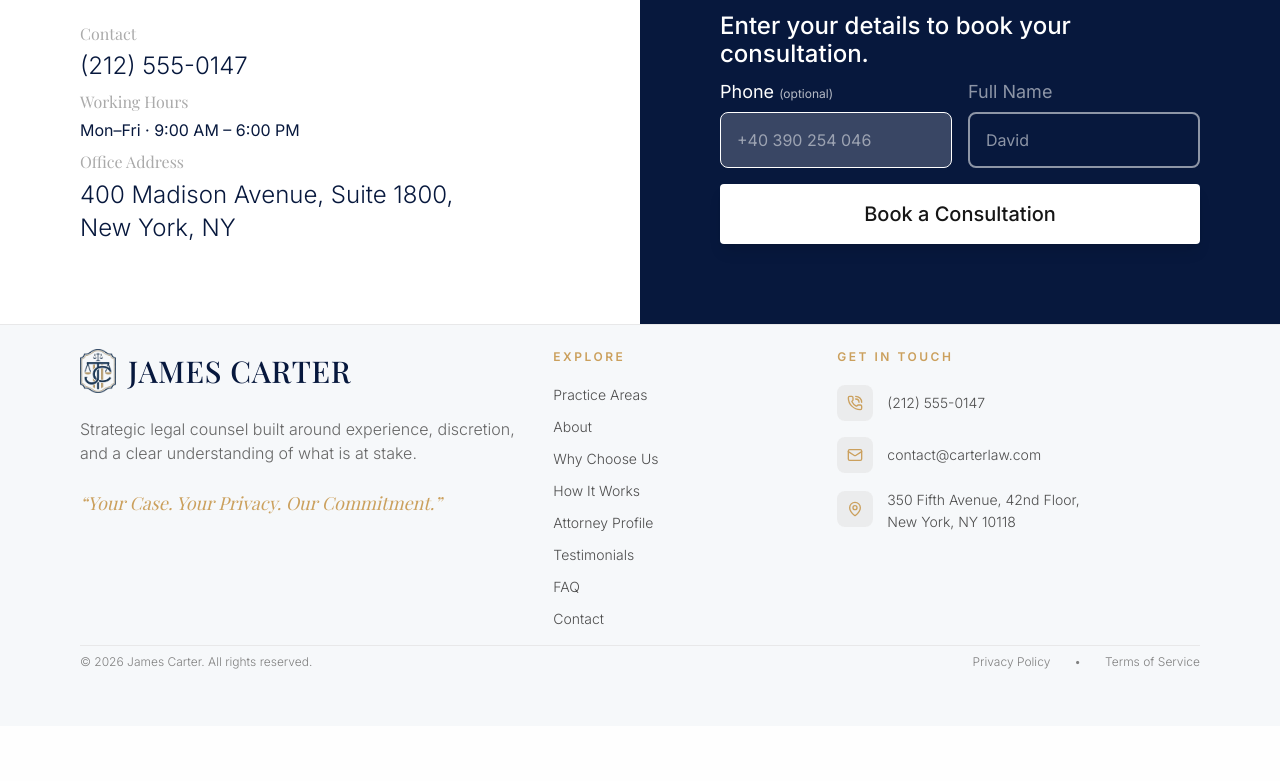
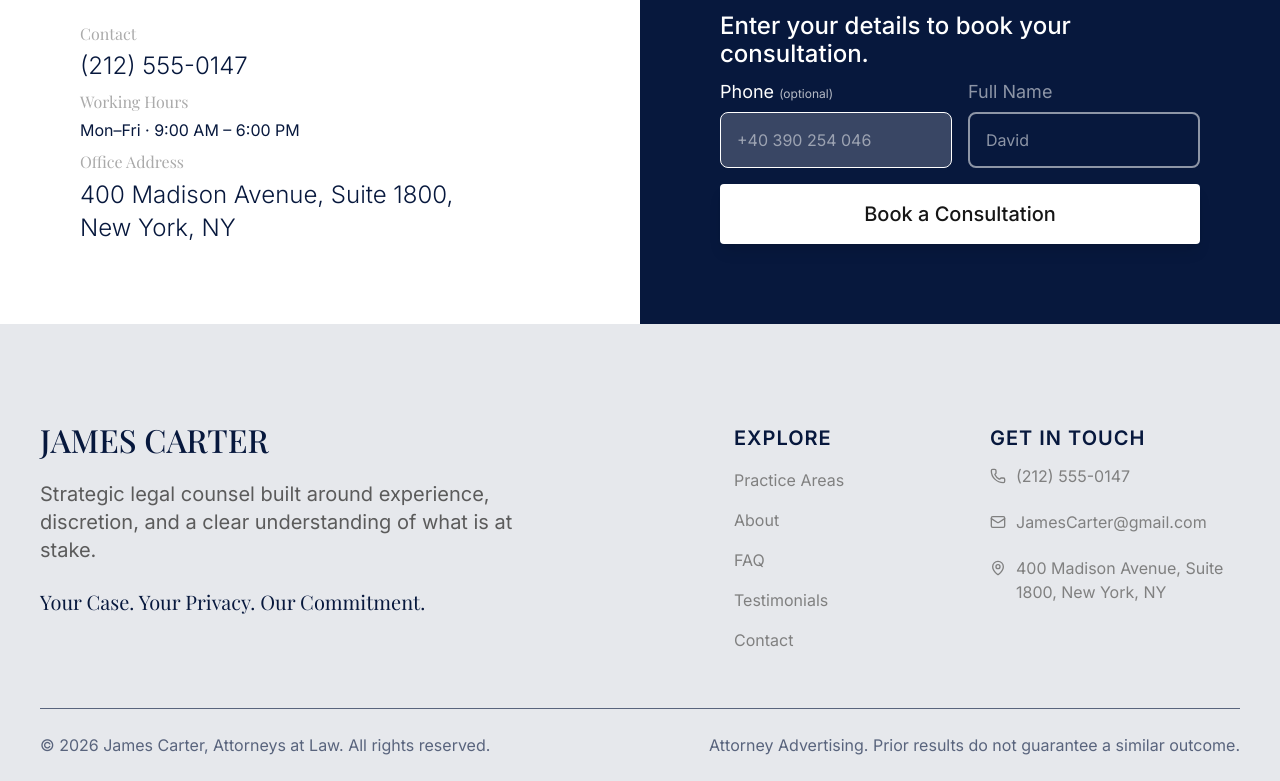
Before and after one commit to mahdidesignerrr/james-carter-lawyer, a Next.js app: page / in a window 1280 px wide. Shown: the part 7742-8523 px from the top of the page. Before the commit the page ends 8468 px from the top, so only its background shows below. Built offline with nearby package versions, Linux system fonts and the light colour scheme; a web font is replaced by a local one.

Commit message:
refactor(footer): align layout and typography with figma node 566:1738

```diff
--- a/src/presentation/components/organisms/FooterSection.tsx
+++ b/src/presentation/components/organisms/FooterSection.tsx
@@ -1,127 +1,98 @@
 "use client";
 
 import React from "react";
-import Image from "next/image";
 import { useScrollNavigation } from "@/application/use-scroll-navigation.hook";
-import { PhoneCall, Mail, MapPin } from "lucide-react";
+import { Phone, Mail, MapPin } from "lucide-react";
 
 export const FooterSection: React.FC = () => {
   const { scrollTo } = useScrollNavigation();
 
   return (
-    <footer className="bg-[#f6f8fa] text-[#161616] border-t border-neutral-200/80 pt-16 lg:pt-24 pb-14 relative overflow-hidden">
-      <div className="max-w-7xl mx-auto px-6 md:px-12 lg:px-20 relative z-10">
-        {/* Spacious 3-Column Grid Matching Figma Node 566:1738 */}
-        <div className="grid grid-cols-1 md:grid-cols-12 gap-12 lg:gap-16 pb-16 border-b border-neutral-200/80">
-          {/* Col 1: Brand Story & Mission (5 Cols) */}
-          <div className="md:col-span-5 flex flex-col items-start gap-4">
-            <div className="flex items-center gap-3">
-              <Image
-                src="/assets/images/logo.png"
-                alt="James Carter"
-                width={48}
-                height={60}
-                className="w-9 h-11 object-contain"
-              />
-              <span className="font-serif font-medium text-2xl lg:text-3xl text-[#07183d] uppercase tracking-wide">
+    <footer className="bg-[#e6e8ec] text-[#07183d] pt-[80px] lg:pt-[100px] px-6 sm:px-12 lg:px-8">
+      <div className="max-w-[1200px] mx-auto w-full">
+        {/* Main Content (Figma Node 566:1747) */}
+        <div className="flex flex-col lg:flex-row items-start justify-between gap-12 lg:gap-16 pb-[48px]">
+          {/* Left Column: James Carter narrative (Node 566:1739) */}
+          <div className="flex flex-col gap-6 items-start max-w-[500px]">
+            <h3 className="font-serif font-medium text-[#07183d] text-2xl lg:text-[32px] uppercase tracking-normal">
               James Carter
-              </span>
-            </div>
-
-            <p className="font-sans font-light text-sm sm:text-base text-[#666666] leading-relaxed max-w-md pt-2">
+            </h3>
+            <p className="font-sans font-normal text-base sm:text-lg lg:text-[20px] text-[#5b5b5b] leading-relaxed">
               Strategic legal counsel built around experience, discretion, and a clear understanding of what is at stake.
             </p>
-
-            <p className="font-serif italic text-base lg:text-lg text-[#cba05d] pt-2">
-              &ldquo;Your Case. Your Privacy. Our Commitment.&rdquo;
+            <p className="font-serif font-normal text-lg lg:text-[20px] text-[#07183d]">
+              Your Case. Your Privacy. Our Commitment.
             </p>
           </div>
 
-          {/* Col 2: Navigation Links (3 Cols) */}
-          <div className="md:col-span-3 flex flex-col items-start gap-4">
-            <span className="font-sans font-semibold text-xs text-[#cba05d] tracking-[2.5px] uppercase mb-1">
+          {/* Right Columns: Explore + Get in Touch (Node 566:1746) */}
+          <div className="flex flex-col sm:flex-row gap-10 sm:gap-14 lg:gap-[56px] items-start">
+            {/* Explore (Node 566:1737) */}
+            <div className="flex flex-col gap-6 sm:gap-8 items-start w-full sm:w-[180px] lg:w-[200px]">
+              <h4 className="font-sans font-semibold text-[#07183d] text-lg lg:text-[20px] uppercase tracking-wider">
                 Explore
-            </span>
-            <ul className="flex flex-col gap-3 font-sans font-light text-sm text-[#4d4d4d]">
+              </h4>
+              <ul className="flex flex-col items-start w-full font-sans text-base text-[#808080]">
                 {[
                   { label: "Practice Areas", target: "practice-areas" },
                   { label: "About", target: "introduction" },
-                { label: "Why Choose Us", target: "why-us" },
-                { label: "How It Works", target: "how-it-works" },
-                { label: "Attorney Profile", target: "attorney" },
+                  { label: "FAQ", target: "faq" },
                   { label: "Testimonials", target: "testimonials" },
-                { label: "FAQ", target: "faq" },
                   { label: "Contact", target: "contact" },
-              ].map((item) => (
-                <li
-                  key={item.label}
-                  onClick={() => scrollTo(item.target)}
-                  className="hover:text-[#cba05d] transition-colors cursor-pointer"
+                ].map((link) => (
+                  <li key={link.target} className="py-2 w-full">
+                    <button
+                      onClick={() => scrollTo(link.target)}
+                      className="text-[#808080] hover:text-[#07183d] transition-colors cursor-pointer text-left select-none"
                     >
-                  {item.label}
+                      {link.label}
+                    </button>
                   </li>
                 ))}
               </ul>
             </div>
 
-          {/* Col 3: Direct Contact Details (4 Cols) */}
-          <div className="md:col-span-4 flex flex-col items-start gap-4">
-            <span className="font-sans font-semibold text-xs text-[#cba05d] tracking-[2.5px] uppercase mb-1">
+            {/* Get in Touch (Node 566:1706) */}
+            <div className="flex flex-col gap-6 sm:gap-8 items-start">
+              <h4 className="font-sans font-semibold text-[#07183d] text-lg lg:text-[20px] uppercase tracking-wider">
                 Get in Touch
-            </span>
-            <div className="flex flex-col gap-4 font-sans font-light text-sm text-[#4d4d4d]">
+              </h4>
+              <div className="flex flex-col gap-3.5 items-start font-sans text-base text-[#808080]">
                 <a
                   href="tel:2125550147"
-                className="flex items-center gap-3.5 hover:text-[#cba05d] transition-colors group"
+                  className="flex items-center gap-2.5 py-1 text-[#808080] hover:text-[#07183d] transition-colors group cursor-pointer"
                 >
-                <div className="w-9 h-9 rounded-lg bg-neutral-200/60 flex items-center justify-center shrink-0 group-hover:bg-[#cba05d]/20 transition-colors">
-                  <PhoneCall className="w-4 h-4 text-[#cba05d]" />
-                </div>
+                  <Phone className="w-4 h-4 text-[#808080] group-hover:text-[#07183d] shrink-0" />
                   <span>(212) 555-0147</span>
                 </a>
 
                 <a
-                href="mailto:contact@carterlaw.com"
-                className="flex items-center gap-3.5 hover:text-[#cba05d] transition-colors group"
+                  href="mailto:JamesCarter@gmail.com"
+                  className="flex items-center gap-2.5 py-1 text-[#808080] hover:text-[#07183d] transition-colors group cursor-pointer"
                 >
-                <div className="w-9 h-9 rounded-lg bg-neutral-200/60 flex items-center justify-center shrink-0 group-hover:bg-[#cba05d]/20 transition-colors">
-                  <Mail className="w-4 h-4 text-[#cba05d]" />
-                </div>
-                <span>contact@carterlaw.com</span>
+                  <Mail className="w-4 h-4 text-[#808080] group-hover:text-[#07183d] shrink-0" />
+                  <span>JamesCarter@gmail.com</span>
                 </a>
 
-              <div className="flex items-start gap-3.5">
-                <div className="w-9 h-9 rounded-lg bg-neutral-200/60 flex items-center justify-center shrink-0 mt-0.5">
-                  <MapPin className="w-4 h-4 text-[#cba05d]" />
-                </div>
-                <span className="leading-relaxed">
-                  350 Fifth Avenue, 42nd Floor,
-                  <br />
-                  New York, NY 10118
+                <div className="flex items-start gap-2.5 py-1 text-[#808080] max-w-[250px]">
+                  <MapPin className="w-4 h-4 text-[#808080] shrink-0 mt-1" />
+                  <span className="leading-normal">
+                    400 Madison Avenue, Suite 1800, New York, NY
                   </span>
                 </div>
               </div>
             </div>
           </div>
+        </div>
 
-        {/* Bottom Bar: Copyright & Legal Policies */}
-        <div className="pt-8 flex flex-col sm:flex-row items-center justify-between gap-4 font-sans font-light text-xs text-[#808080]">
-          <p>© {new Date().getFullYear()} James Carter. All rights reserved.</p>
-          <div className="flex items-center gap-6">
-            <button
-              onClick={() => scrollTo("faq")}
-              className="hover:text-[#cba05d] transition-colors cursor-pointer"
-            >
-              Privacy Policy
-            </button>
-            <span>•</span>
-            <button
-              onClick={() => scrollTo("faq")}
-              className="hover:text-[#cba05d] transition-colors cursor-pointer"
-            >
-              Terms of Service
-            </button>
-          </div>
+        {/* Bottom Bar: Copyright & Advertising Disclaimer (Node 566:1748) */}
+        <div className="border-t-[0.5px] border-[#59647d] pt-6 pb-20 sm:pb-24 flex flex-col sm:flex-row items-center justify-between gap-4 font-sans font-normal text-sm sm:text-base text-[#59647d]">
+          <p className="text-center sm:text-left">
+            © 2026 James Carter, Attorneys at Law. All rights reserved.
+          </p>
+          <p className="text-center sm:text-right">
+            Attorney Advertising. Prior results do not guarantee a similar outcome.
+          </p>
         </div>
       </div>
     </footer>
```
Lines whose indentation alone changed are shown as unchanged.
